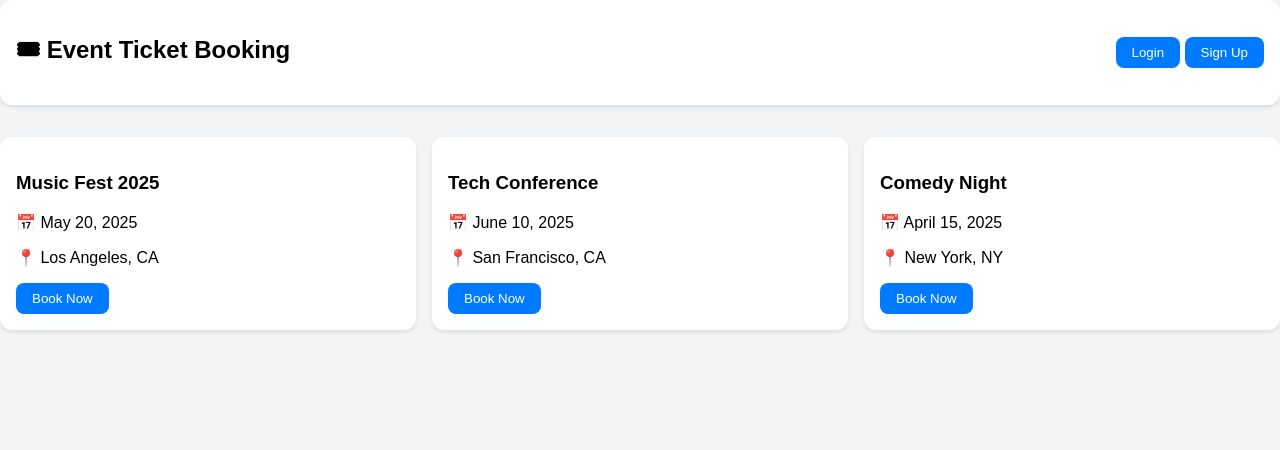
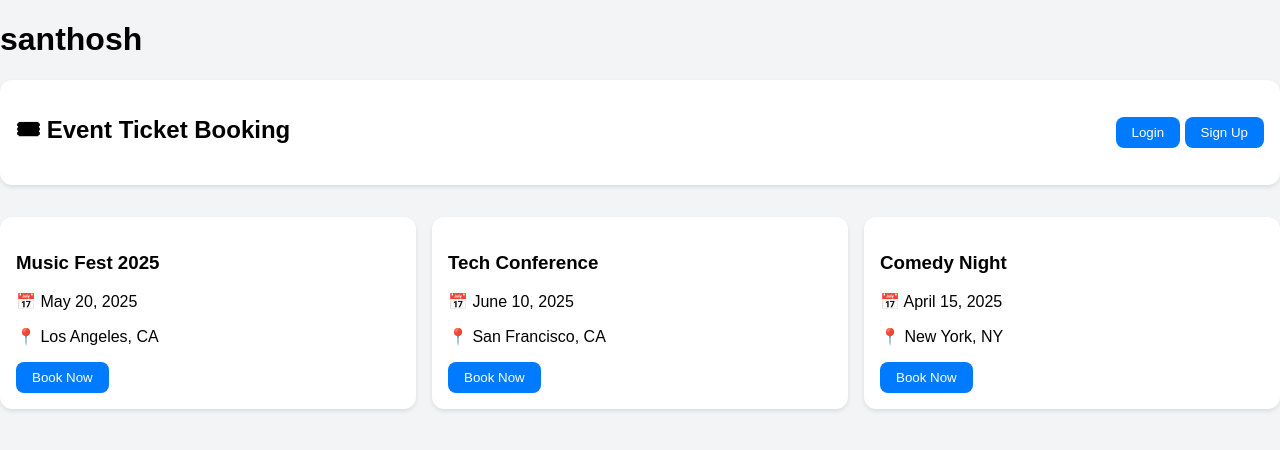
Before and after one commit to Santhoshs03/Event_ticket_booking, a plain HTML site: page index.html in a window 1280 px wide. Drawn offline with Linux system fonts and the light colour scheme.

Commit message:
santhosh

```diff
--- a/index.html
+++ b/index.html
@@ -4,6 +4,7 @@
   <meta charset="UTF-8">
   <meta name="viewport" content="width=device-width, initial-scale=1.0">
   <title>Event Ticket Booking</title>
+  <h1>santhosh</h1>
   <style>
     body {
       font-family: Arial, sans-serif;
```
